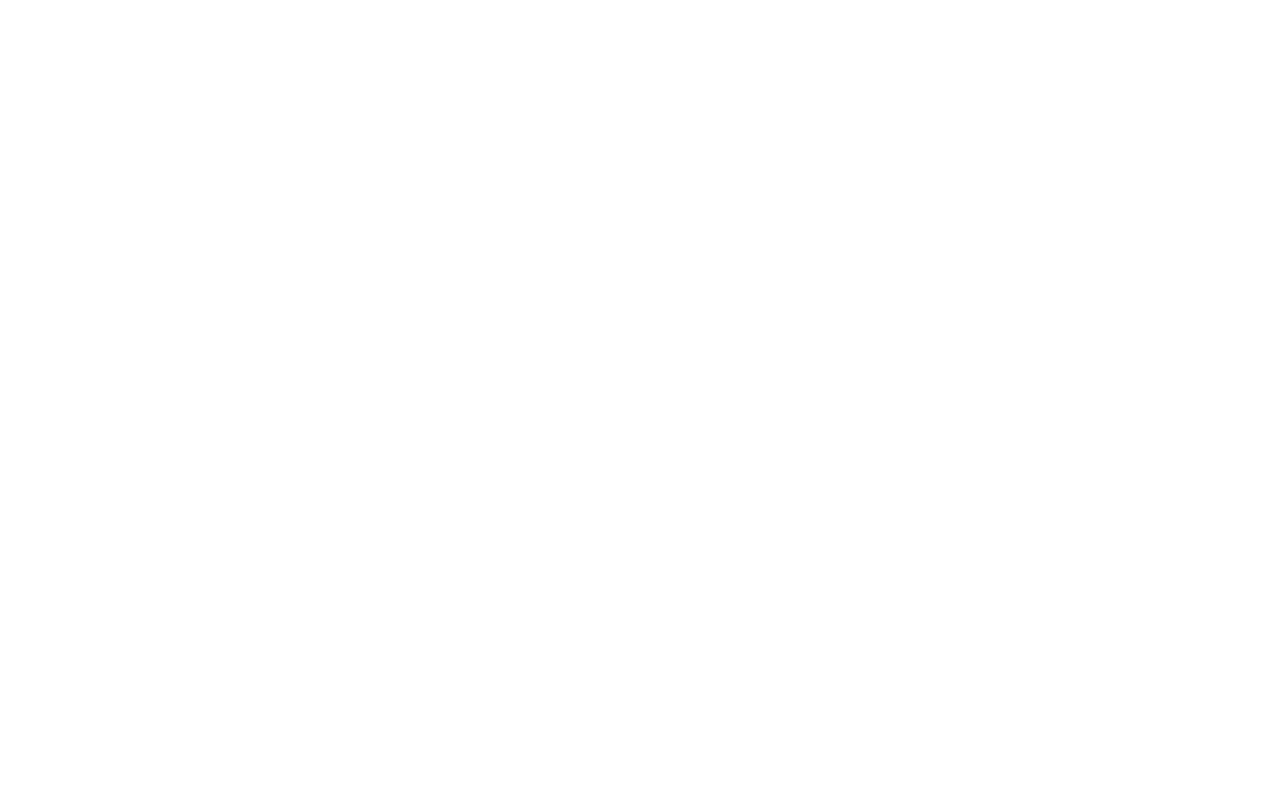
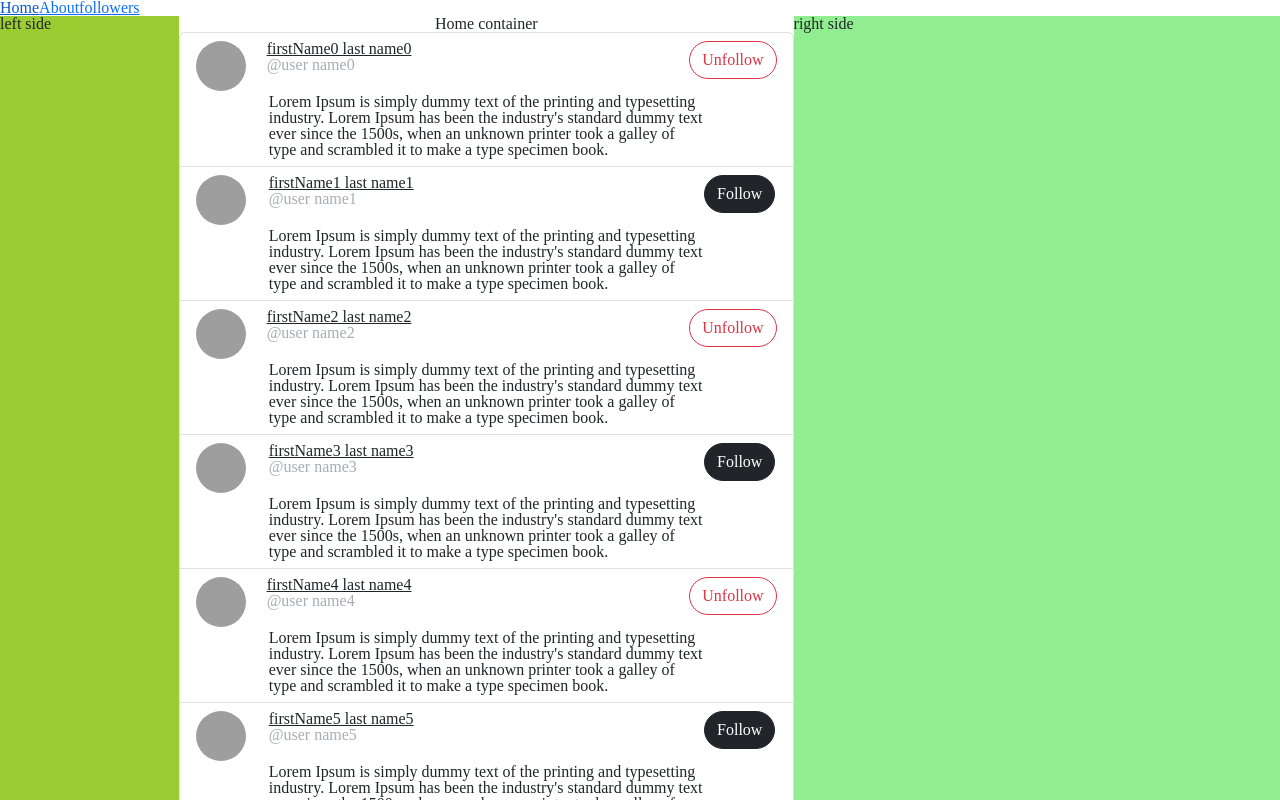
Before and after one commit to attech-org/leleka, a React (Create React App) app: page /followers in a window 1280 px wide. Before the commit this address had no page. Shown: the top 800 px of the page. Built offline with nearby package versions, Linux system fonts and the light colour scheme; grey boxes are pictures that could not be loaded.

Commit message:
feat:followers list before infinite-scroller added

```diff
--- a/src/App.tsx
+++ b/src/App.tsx
@@ -2,6 +2,7 @@ import React from "react";
 import { Routes, Route } from "react-router-dom";
 
 import AboutPage from "./pages/About";
+import Followers from "./pages/Followers";
 import HomePage from "./pages/Home";
 
 const App: React.FunctionComponent = () => {
@@ -10,6 +11,7 @@ const App: React.FunctionComponent = () => {
       <Routes>
         <Route path="/" element={<HomePage />} />
         <Route path="/about" element={<AboutPage />} />
+        <Route path="/followers" element={<Followers />} />
       </Routes>
     </div>
   );
--- /dev/null
+++ b/src/components/FollowUserCard.tsx
@@ -0,0 +1,49 @@
+import { Card, Image } from "react-bootstrap";
+import styled from "styled-components";
+
+import { MockUser } from "../types/mock-api-types";
+import FollowButton from "./FollowUserDialogueButton";
+
+const HeaderSection = styled.div`
+  display: flex;
+  justify-content: space-between;
+`;
+
+const FollowerUserCard = (props: { user: MockUser }) => {
+  const user = props.user;
+  return (
+    <Card>
+      <Card.Body>
+        <HeaderSection>
+          <Image
+            width={50}
+            height={50}
+            roundedCircle
+            src={user?.userPhotoUrl || "TODO:default twitter img"}
+          />
+          <FollowButton
+            followStatus={user.followStatus}
+            followerName={user.userName}
+          />
+        </HeaderSection>
+
+        <Card.Title>{user.userLastName + user.userFirstName}</Card.Title>
+        <Card.Subtitle className="mb-2 text-muted">
+          @{user.userName}
+        </Card.Subtitle>
+
+        <Card.Text>{user.userCaption}</Card.Text>
+
+        <div style={{ marginTop: "10px" }}>
+          <Card.Link className="link-dark" href="#">
+            {user.following} following
+          </Card.Link>
+          <Card.Link className="link-dark" href="#">
+            {user.followers} followers
+          </Card.Link>
+        </div>
+      </Card.Body>
+    </Card>
+  );
+};
+export default FollowerUserCard;
--- /dev/null
+++ b/src/components/FollowUserDialogueButton.tsx
@@ -0,0 +1,101 @@
+import { useState } from "react";
+import { Button, Modal } from "react-bootstrap";
+
+import { FollowStatus } from "../types/constants";
+
+const VerticallyCenteredModal = (props: {
+  followerName: string;
+  show: boolean;
+  onHide: () => void;
+  onSubmit: () => void;
+}) => {
+  return (
+    <Modal
+      {...props}
+      size="sm"
+      aria-labelledby="contained-modal-title-vcenter"
+      centered
+    >
+      <Modal.Body>
+        <h2>Unfollow @{props.followerName}?</h2>
+        <p>
+          Their Tweets will no longer show up in your home timeline. You can
+          still view their profile, unless their Tweets are protected.
+        </p>
+
+        <div>
+          <Button
+            className="rounded-pill"
+            variant="dark"
+            style={{ width: "100%", marginTop: "20px" }}
+            onClick={props.onSubmit}
+          >
+            Unfollow
+          </Button>
+        </div>
+        <div>
+          <Button
+            className="rounded-pill"
+            variant="outline-dark"
+            style={{ width: "100%", marginTop: "20px" }}
+            onClick={props.onHide}
+          >
+            Close
+          </Button>
+        </div>
+      </Modal.Body>
+    </Modal>
+  );
+};
+const FollowButton = (props: {
+  followStatus: FollowStatus;
+  followerName: string;
+}) => {
+  const [status, setStatus] = useState<FollowStatus>(props.followStatus);
+  const [modalDialogueShow, setModalWarningShow] = useState<boolean>(false);
+  const setFollowStatus = (st: FollowStatus) => {
+    switch (st) {
+      case FollowStatus.FOLLOWED: {
+        setModalWarningShow(true);
+        break;
+      }
+      case FollowStatus.UNFOLLOWED: {
+        setStatus(FollowStatus.FOLLOWED);
+        break;
+      }
+    }
+  };
+  return status === FollowStatus.UNFOLLOWED ? (
+    <Button
+      className="rounded-pill"
+      variant="dark"
+      onClick={() => {
+        setFollowStatus(FollowStatus.UNFOLLOWED);
+      }}
+    >
+      Follow
+    </Button>
+  ) : status === FollowStatus.FOLLOWED ? (
+    <>
+      <Button
+        className="rounded-pill"
+        variant="outline-danger"
+        onClick={() => setFollowStatus(FollowStatus.FOLLOWED)}
+      >
+        Unfollow
+      </Button>
+      <VerticallyCenteredModal
+        followerName={props.followerName}
+        show={modalDialogueShow}
+        onHide={() => setModalWarningShow(false)}
+        onSubmit={() => {
+          setStatus(FollowStatus.UNFOLLOWED);
+          setModalWarningShow(false);
+        }}
+      />
+    </>
+  ) : (
+    <Button variant="outline-danger">xer</Button>
+  );
+};
+export default FollowButton;
--- /dev/null
+++ b/src/components/FollowUserItem.tsx
@@ -0,0 +1,92 @@
+import {
+  Image,
+  Anchor,
+  ListGroupItem,
+  Popover,
+  OverlayTrigger,
+} from "react-bootstrap";
+import styled from "styled-components";
+
+import { MockUser } from "../types/mock-api-types";
+import FollowCard from "./FollowUserCard";
+import FollowButton from "./FollowUserDialogueButton";
+
+const LiWrapper = styled(ListGroupItem)`
+  width: 100%;
+  text-align: start;
+  &:hover {
+    background-color: rgb(247, 247, 247);
+    cursor: pointer;
+  }
+`;
+const UserItemHeader = styled.div`
+  height: 25%;
+  display: flex;
+`;
+const LeftSectionWrapper = styled.div`
+  flex: 1;
+  order: 1;
+`;
+const MiddleSectionWrapper = styled.div`
+  flex: 6;
+  order: 2;
+`;
+const RightSectionWrapper = styled.div`
+  flex: 1;
+  order: 3;
+`;
+const UserItemContent = styled.p`
+  height: 75%;
+  display: flex;
+`;
+
+const ListItemWoFooter = (props: { user: MockUser }) => {
+  const user = props.user;
+  const popover = (
+    <Popover>
+      <FollowCard user={user} />
+    </Popover>
+  );
+  return (
+    <LiWrapper>
+      <UserItemHeader>
+        <LeftSectionWrapper>
+          <OverlayTrigger
+            trigger="hover"
+            delay={{ show: 1000, hide: 6000 }}
+            placement="auto"
+            overlay={popover}
+          >
+            <Image
+              width={50}
+              height={50}
+              roundedCircle
+              src={user.userPhotoUrl}
+            />
+          </OverlayTrigger>
+        </LeftSectionWrapper>
+        <MiddleSectionWrapper>
+          <Anchor className="link-dark" href={user.userUrl}>
+            {user.userFirstName + " " + user.userLastName}
+          </Anchor>
+          <p style={{ color: "#A6AEB5", textDecoration: "none" }}>
+            @{user.userName}
+          </p>
+        </MiddleSectionWrapper>
+        <RightSectionWrapper>
+          <FollowButton
+            followStatus={user.followStatus}
+            followerName={user.userName}
+          />
+        </RightSectionWrapper>
+      </UserItemHeader>
+
+      <UserItemContent>
+        <LeftSectionWrapper />
+        <MiddleSectionWrapper>{user.userCaption}</MiddleSectionWrapper>
+        <RightSectionWrapper />
+      </UserItemContent>
+    </LiWrapper>
+  );
+};
+export default ListItemWoFooter;
--- /dev/null
+++ b/src/containers/InfiniteList.tsx
@@ -0,0 +1,44 @@
+import { ListGroup } from "react-bootstrap";
+
+import ListItemWoFooter from "../components/FollowUserItem";
+import { MockUser } from "../types/mock-api-types";
+//import { useLoadItems } from "../utils/loadItems";
+
+const ContentList = (prop: { arr: Array<MockUser> }) => {
+  // const { loading, items, hasNextPage, error, loadMore } = useLoadItems();
+
+  // const [sentryRef, { rootRef }] = useInfiniteScroll({
+  //   loading,
+  //   hasNextPage,
+  //   onLoadMore: loadMore,
+  //   disabled: !!error,
+  //   rootMargin: "0px 0px 400px 0px",
+  // });
+  // return (
+  //   <div
+  //     // This where we set our scrollable root component.
+  //     ref={rootRef}
+  //   >
+  //     <ListGroup>
+  //       {items.map((item:MockUser) => (
+  //         <ListItemWoFooter key={item.id} user={item} ref={sentryRef}/>
+  //       ))}
+  //       {(loading || hasNextPage) && (
+  //         <ListItemWoFooter ref={sentryRef}/>
+  //       )}
+  //     </ListGroup>
+
+  //   </div>
+  // );
+  return prop.arr.length > 0 ? (
+    <ListGroup>
+      {prop.arr.map((el) => (
+        <ListItemWoFooter key={el.id} user={el} />
+      ))}
+    </ListGroup>
+  ) : (
+    // TODO: research required
+    <p>No data</p>
+  );
+};
+export default ContentList;
--- a/src/containers/Layout.tsx
+++ b/src/containers/Layout.tsx
@@ -41,6 +41,7 @@ const Layout = ({ children, withoutNavigation }: LayoutProps) => {
             <li>
               <Link to="/">Home</Link>
               <Link to="/about">About</Link>
+              <Link to="/followers">followers</Link>
             </li>
           </ul>
         </header>
--- /dev/null
+++ b/src/pages/Followers.tsx
@@ -0,0 +1,42 @@
+import React, { useEffect, useState } from "react";
+
+import HomeContainer from "../containers/Home";
+import InfiniteList from "../containers/InfiniteList";
+import Layout from "../containers/Layout";
+import { FollowStatus } from "../types/constants";
+import { MockUser } from "../types/mock-api-types";
+
+const FollowersPage: React.FunctionComponent = () => {
+  const [mockUsers, setMockUsers] = useState<Array<MockUser>>([]);
+
+  useEffect(() => {
+    const mockData: Array<MockUser> = [];
+    for (let i = 0; i < 50; i++) {
+      const suffix: string = i.toString();
+      mockData.push({
+        followStatus:
+          i % 2 == 0 ? FollowStatus.FOLLOWED : FollowStatus.UNFOLLOWED,
+        id: suffix,
+        userFirstName: "firstName" + suffix,
+        userLastName: "last name" + suffix,
+        userName: "user name" + suffix,
+        userUrl: "qweqwe",
+        userPhotoUrl:
+          "https://encrypted-tbn0.gstatic.com/images?q=tbn:ANd9GcRyF9H3AGaJdh8zjSZlc4yX3ZSdDGw-kijLQQ&usqp=CAU",
+        userCaption:
+          "Lorem Ipsum is simply dummy text of the printing and typesetting industry. Lorem Ipsum has been the industry's standard dummy text ever since the 1500s, when an unknown printer took a galley of type and scrambled it to make a type specimen book.  ",
+        followers: Math.floor(Math.random() * 1000),
+        following: Math.floor(Math.random() * 1000),
+      });
+    }
+    setMockUsers(mockData);
+  }, []);
+  return (
+    <Layout>
+      <HomeContainer />
+      <InfiniteList arr={mockUsers} />
+    </Layout>
+  );
+};
+
+export default FollowersPage;
--- /dev/null
+++ b/src/types/constants.ts
@@ -0,0 +1,5 @@
+export enum FollowStatus {
+  UNFOLLOWED = "unfollowed",
+  FOLLOWED = "followed",
+  JUST_FOLLOWED = "just_followed",
+}
--- /dev/null
+++ b/src/types/mock-api-types.ts
@@ -0,0 +1,16 @@
+import { FollowStatus } from "./constants";
+
+export interface DbEntity {
+  id: string;
+}
+export interface MockUser extends DbEntity {
+  userName: string;
+  userUrl: string;
+  userFirstName: string;
+  userLastName: string;
+  userCaption?: string;
+  userPhotoUrl?: string;
+  followStatus: FollowStatus; //future users
+  following?: number;
+  followers?: number;
+}
```
